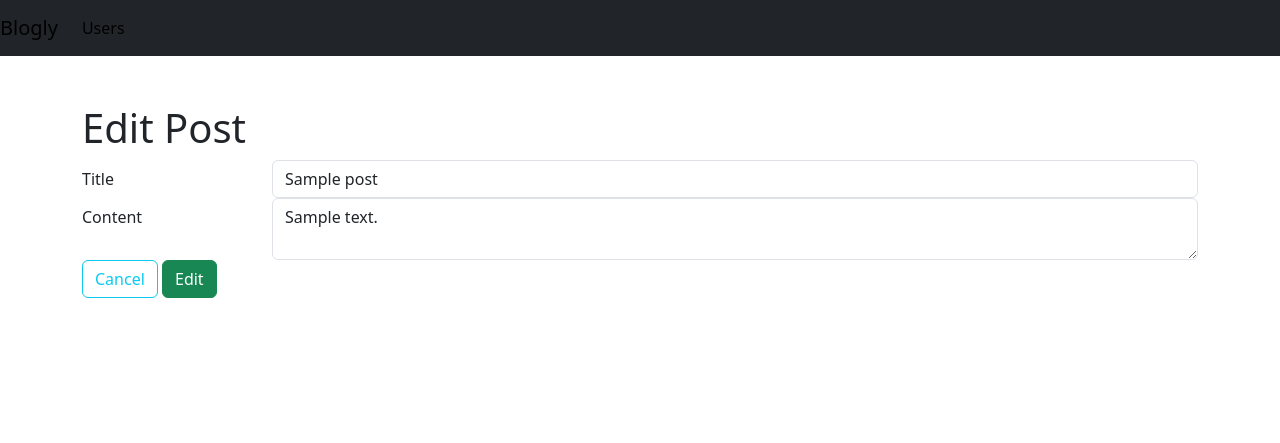
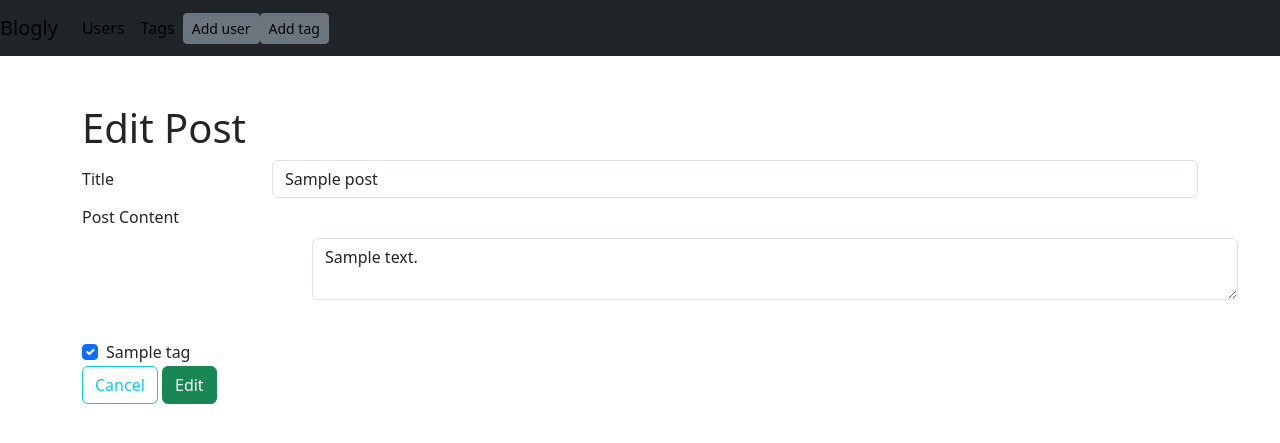
Before and after one commit to TheGrimmmz/Springboard-files, a Flask app: page /posts/1/edit in a window 1280 px wide. Shown: the top 443 px of the page. Run offline with Flask 3, Linux system fonts and the light colour scheme; tables that the repository leaves empty hold one stand-in row (values such as "Sample post"); some libraries are stand-ins or nearby versions.

Commit message:
part three

```diff
--- a/flask-blogly/app.py
+++ b/flask-blogly/app.py
@@ -1,6 +1,6 @@
 from flask import Flask, request, redirect, render_template, flash
 from flask_debugtoolbar import DebugToolbarExtension
-from models import db, connect_db, User, Post
+from models import db, connect_db, User, Post, Tag, PostTag
 
 app = Flask(__name__)
 app.config['SQLALCHEMY_DATABASE_URI'] = "postgresql:///blogly"
@@ -23,7 +23,6 @@ def install():
 def root():
     """Show recent list of posts, most-recent first."""
 
-    posts = Post.query.order_by(Post.created_at.desc()).limit(5).all()
     return redirect("/install")
 
 
@@ -111,7 +110,8 @@ def posts_new_form(user_id):
     """Show a form to create a new post for a specific user"""
 
     user = User.query.get_or_404(user_id)
-    return render_template('posts/new.html', user=user)
+    tags = Tag.query.all()
+    return render_template('posts/new.html', user=user, tags=tags)
 
 
 @app.route('/users/<int:user_id>/posts/new', methods=["POST"])
@@ -119,9 +119,13 @@ def posts_new(user_id):
     """Handle form submission for creating a new post for a specific user"""
 
     user = User.query.get_or_404(user_id)
+    tag_ids = [int(num) for num in request.form.getlist("tags")]
+    tags = Tag.query.filter(Tag.id.in_(tag_ids)).all()
+
     new_post = Post(title=request.form['title'],
                     content=request.form['content'],
-                    user=user)
+                    user=user,
+                    tags=tags)
 
     db.session.add(new_post)
     db.session.commit()
@@ -142,7 +146,8 @@ def posts_edit(post_id):
     """Show a form to edit an existing post"""
 
     post = Post.query.get_or_404(post_id)
-    return render_template('posts/edit.html', post=post)
+    tags = Tag.query.all()
+    return render_template('posts/edit.html', post=post, tags=tags)
 
 
 @app.route('/posts/<int:post_id>/edit', methods=["POST"])
@@ -152,6 +157,9 @@ def posts_update(post_id):
     post = Post.query.get_or_404(post_id)
     post.title = request.form['title']
     post.content = request.form['content']
+
+    tag_ids = [int(num) for num in request.form.getlist("tags")]
+    post.tags = Tag.query.filter(Tag.id.in_(tag_ids)).all()
 
     db.session.add(post)
     db.session.commit()
@@ -169,3 +177,78 @@ def posts_destroy(post_id):
     db.session.commit()
 
     return redirect(f"/users/{post.user_id}")
+
+#####################################################################
+# Tag route
+
+@app.route('/tags')
+def tags_index():
+    """Show a page with info on all tags"""
+
+    tags = Tag.query.all()
+    return render_template('tags/index.html', tags=tags)
+
+
+@app.route('/tags/new')
+def tags_new_form():
+    """Show a form to create a new tag"""
+
+    posts = Post.query.all()
+    return render_template('tags/new.html', posts=posts)
+
+
+@app.route("/tags/new", methods=["POST"])
+def tags_new():
+    """Handle form submission for creating a new tag"""
+
+    post_ids = [int(num) for num in request.form.getlist("posts")]
+    posts = Post.query.filter(Post.id.in_(post_ids)).all()
+    new_tag = Tag(name=request.form['name'], posts=posts)
+
+    db.session.add(new_tag)
+    db.session.commit()
+
+    return redirect("/tags")
+
+
+@app.route('/tags/<int:tag_id>')
+def tags_show(tag_id):
+    """Show a page with info on a specific tag"""
+
+    tag = Tag.query.get_or_404(tag_id)
+    return render_template('tags/show.html', tag=tag)
+
+
+@app.route('/tags/<int:tag_id>/edit')
+def tags_edit_form(tag_id):
+    """Show a form to edit an existing tag"""
+
+    tag = Tag.query.get_or_404(tag_id)
+    posts = Post.query.all()
+    return render_template('tags/edit.html', tag=tag, posts=posts)
+
+
+@app.route('/tags/<int:tag_id>/edit', methods=["POST"])
+def tags_edit(tag_id):
+    """Handle form submission for updating an existing tag"""
+
+    tag = Tag.query.get_or_404(tag_id)
+    tag.name = request.form['name']
+    post_ids = [int(num) for num in request.form.getlist("posts")]
+    tag.posts = Post.query.filter(Post.id.in_(post_ids)).all()
+
+    db.session.add(tag)
+    db.session.commit()
+
+    return redirect("/tags")
+
+
+@app.route('/tags/<int:tag_id>/delete', methods=["POST"])
+def tags_destroy(tag_id):
+    """Handle form submission for deleting an existing tag"""
+
+    tag = Tag.query.get_or_404(tag_id)
+    db.session.delete(tag)
+    db.session.commit()
+
+    return redirect("/tags")
--- a/flask-blogly/templates/base.html
+++ b/flask-blogly/templates/base.html
@@ -15,11 +15,17 @@
   <ul class="navbar-nav">
     <li class="nav-item"><a class="nav-link" href="/users">Users</a></li>
   </ul>
-  <!-- <ul class="navbar-nav ml-auto">
+  <ul class="navbar-nav">
+    <li class="nav-item"><a class="nav-link" href="/tags">Tags</a></li>
+  </ul>
+  <ul class="navbar-nav ml-auto">
     <li class="nav-item">
       <a class="btn btn-sm btn-secondary" href="/users/new">Add user</a>
     </li>
-  </ul> -->
+    <li class="nav-item ml-2">
+      <a class="btn btn-sm btn-secondary" href="/tags/new">Add tag</a>
+    </li>
+  </ul>
 </nav>
 <div class="container mt-5">
   {% block content %}
--- a/flask-blogly/templates/posts/edit.html
+++ b/flask-blogly/templates/posts/edit.html
@@ -1,36 +1,54 @@
 {% extends 'base.html' %}
 
-{% block title %}Edit {{ post.id }}{% endblock %}
+{% block title %}Edit Post{% endblock %}
 
 {% block content %}
 
 <h1>Edit Post</h1>
-<form method="POST">
+
+<form method="POST" action="/posts/{{ post.id }}/edit">
 
   <div class="form-group row">
     <label for="title" class="col-sm-2 col-form-label">Title</label>
     <div class="col-sm-10">
-      <input type="text"
-             class="form-control"
-             id="title"
-             name="title"
-             value="{{ post.title }}">
+      <input class="form-control" id="title" name="title" value="{{ post.title }}">
     </div>
   </div>
 
   <div class="form-group row">
-    <label for="content" class="col-sm-2 col-form-label">Content</label>
+    <label for="content" class="col-sm-2 col-form-label">Post Content</label>
     <div class="col-sm-10">
       <textarea class="form-control"
-             id="post_content"
-             name="post_content">{{ post.content }}</textarea>
+                id="content"
+                name="content">{{ post.content }}</textarea>
     </div>
   </div>
 
+  <div class="form-check">
+    {% for tag in tags %}
+    <div>
+      <input class="form-check-input"
+             type="checkbox"
+             value="{{ tag.id }}"
+             id="tag_{{ tag.id }}"
+             {% if tag in post.tags %}checked{% endif %}
+             name="tags">
+      <label class="form-check-label" for="tag_{{ tag.id }}">
+        {{ tag.name }}
+      </label>
+    </div>
+    {% endfor %}
+  </div>
 
-  <div class="form-group text-right">
-    <a href="/users/{{ post.user_id }}" class="btn btn-outline-info">Cancel</a>
-    <button type="submit" class="btn btn-success">Edit</button>
+  <div class="form-group row">
+    <div class="ml-auto mr-3">
+      <a href="/users/{{ post.user_id }}" class="btn btn-outline-info">
+        Cancel
+      </a>
+      <button type="submit" class="btn btn-success">
+        Edit
+      </button>
+    </div>
   </div>
 
 </form>
```
Also changed, not shown: flask-blogly/models.py (+24 -7 lines), flask-blogly/templates/posts/homepage.html (+11 -1 lines), flask-blogly/templates/posts/new.html (+17 -3 lines), flask-blogly/templates/posts/show.html (+23 -4 lines), flask-blogly/templates/tags/edit.html (added, +55 -0 lines), flask-blogly/templates/tags/index.html (added, +17 -0 lines), flask-blogly/templates/tags/new.html (added, +45 -0 lines), flask-blogly/templates/tags/show.html (added, +26 -0 lines), 1 other file.
